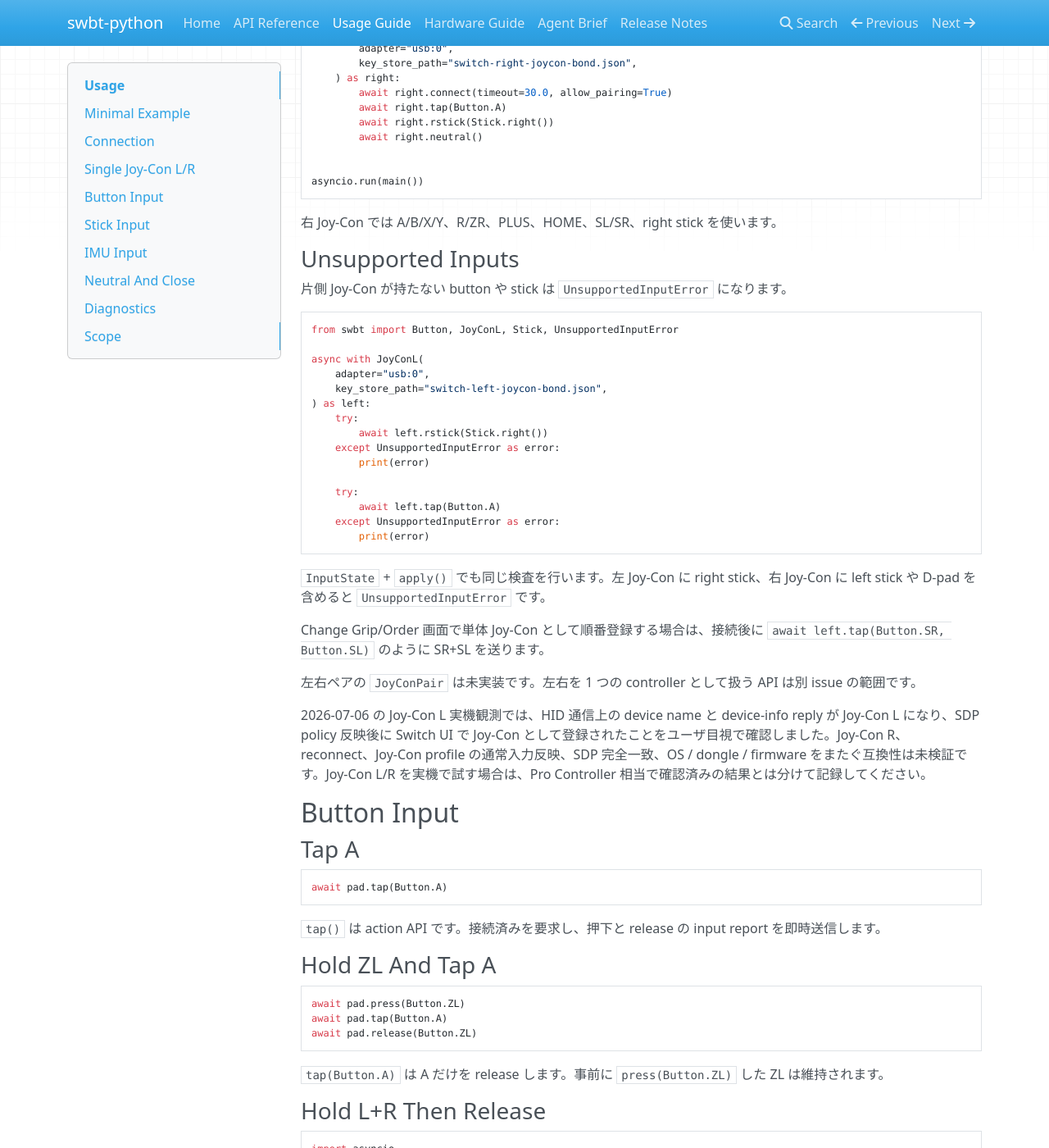
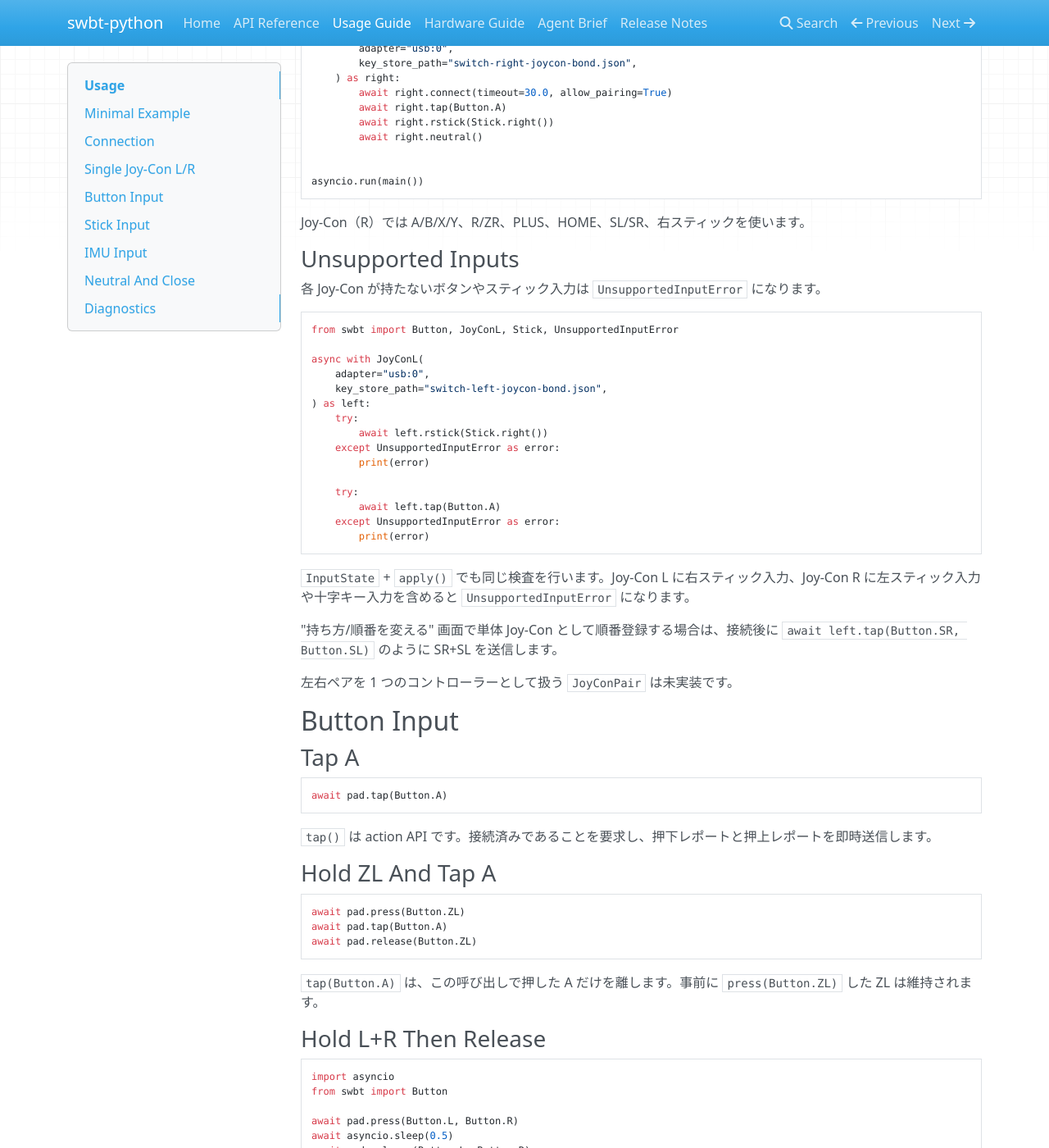
Before and after one commit to niart120/swbt-python, an MkDocs documentation site: the page built from docs/usage.md, in a window 1280 px wide and 1400 px high, scrolled down 2830 px. Shown: the whole window at 82% size. Built offline with MkDocs 1.6.1, drawn with Linux system fonts in a browser that asks for light colours; nearby versions of some CDN libraries; some of the changed text lies outside the part shown.

Commit message:
docs(usage): 利用例の文言を用語辞書に合わせる

````diff
--- a/docs/usage.md
+++ b/docs/usage.md
@@ -1,10 +1,10 @@
 # Usage
 
-目的別の利用例です。API の引数と例外は `docs/api.md`、実機条件は `docs/hardware.md` にあります。実機接続には専用 USB Bluetooth dongle、Bumble、対象機器側の pairing / reconnect 操作が必要です。
+目的別の利用例です。API の引数と例外は `docs/api.md`、実機での検証条件は `docs/hardware.md` にあります。実機接続には専用 USB Bluetooth ドングル、Bumble、対象機器側のペアリングまたは再接続操作が必要です。
 
 ## Minimal Example
 
-初回実行では `allow_pairing=True` を付け、対象機器を controller pairing / search 画面に置きます。
+初回実行では `allow_pairing=True` を指定し、対象機器をコントローラー接続画面に置きます。
 
 ```python
 import asyncio
@@ -24,7 +24,7 @@
 asyncio.run(main())
 ```
 
-`async with` は終了時に `close(neutral=True)` 相当で閉じます。`neutral()` は state update API であり、即時送信を保証しません。接続中は後続の periodic report で反映されます。
+`async with` の終了時には、`close(neutral=True)` 相当の処理が自動で実行されます。`neutral()` は入力状態をニュートラルに戻す state update API です。即時送信は保証せず、接続中の後続の入力レポートで反映されます。
 
 ## Connection
 
@@ -38,7 +38,7 @@
     await pad.connect(timeout=30.0, allow_pairing=True)
 ```
 
-`connect()` は保存済み bond があれば reconnect を先に試します。bond がない場合、`allow_pairing=True` のときだけ pairing へ進みます。
+`connect()` は保存済みペアリング情報があれば `reconnect()` を先に試します。保存済みペアリング情報がない場合は、`allow_pairing=True` のときだけペアリングへ進みます。
 
 ### Pairing Only
 
@@ -50,7 +50,7 @@
     await pad.pair(timeout=30.0)
 ```
 
-`pair()` は対象機器が controller pairing / search 画面にいるときだけ使います。
+`pair()` は初回ペアリング用です。対象機器をコントローラー接続画面に置いてから呼び出します。
 
 ### Reconnect Only
 
@@ -62,7 +62,7 @@
     await pad.reconnect(timeout=10.0)
 ```
 
-`reconnect()` は key store に current bonded peer が 1 件ある状態だけを扱います。pairing fallback はしません。
+`reconnect()` は key store に保存済みペアリング情報が 1 件だけある場合に、その情報で再接続を試みます。ペアリングには進みません。
 
 ### Handling Result Values
 
@@ -86,7 +86,7 @@
         print("pairing is required")
 ```
 
-`try_connect()` / `try_reconnect()` は接続戦略の結果を `ConnectionResult` で返します。key store の形式不一致や複数 current peers は `InvalidKeyStoreError` として扱います。
+`try_connect()` / `try_reconnect()` は接続結果を `ConnectionResult` で返します。key store の形式不一致や、現在の再接続候補が複数ある状態は `InvalidKeyStoreError` として扱います。
 
 ### Separate Key Stores By Target Device And Profile
 
@@ -101,11 +101,11 @@
 )
 ```
 
-1 つの key store に複数の current peer を混ぜないでください。別の対象機器へ pairing したい場合は、対象機器ごとに別の `key_store_path` を使います。Pro Controller、Joy-Con L、Joy-Con R のように profile が違う場合も、同じ対象機器で key store を共有しません。
+1 つの key store に複数の保存済みペアリング情報を混ぜないでください。別の対象機器とペアリングする場合は、対象機器ごとに別の `key_store_path` を使います。Pro Controller、Joy-Con L、Joy-Con R のように profile が違う場合も、同じ対象機器で key store を共有しません。
 
 ## Single Joy-Con L/R
 
-単体 Joy-Con 相当の仮想デバイスは `JoyConL(...)` または `JoyConR(...)` で作ります。どちらも `SwitchGamepad` interface を満たし、`connect()`、`pair()`、`reconnect()`、入力 API、`close(neutral=True)` の契約は同じです。
+Joy-Con 相当の仮想デバイスは `JoyConL(...)` または `JoyConR(...)` で作成します。接続と入力の扱い方は `ProController` と同じです。
 
 ### Left Joy-Con
 
@@ -129,7 +129,7 @@
 asyncio.run(main())
 ```
 
-左 Joy-Con では D-pad、L/ZL、MINUS、CAPTURE、SL/SR、left stick を使います。
+Joy-Con（L）では十字キー、L/ZL、MINUS、CAPTURE、SL/SR、左スティックを使います。
 
 ### Right Joy-Con
 
@@ -152,11 +152,11 @@
 asyncio.run(main())
 ```
 
-右 Joy-Con では A/B/X/Y、R/ZR、PLUS、HOME、SL/SR、right stick を使います。
+Joy-Con（R）では A/B/X/Y、R/ZR、PLUS、HOME、SL/SR、右スティックを使います。
 
 ### Unsupported Inputs
 
-片側 Joy-Con が持たない button や stick は `UnsupportedInputError` になります。
+各 Joy-Con が持たないボタンやスティック入力は `UnsupportedInputError` になります。
 
 ```python
 from swbt import Button, JoyConL, Stick, UnsupportedInputError
@@ -176,13 +176,11 @@
         print(error)
 ```
 
-`InputState` + `apply()` でも同じ検査を行います。左 Joy-Con に right stick、右 Joy-Con に left stick や D-pad を含めると `UnsupportedInputError` です。
+`InputState` + `apply()` でも同じ検査を行います。Joy-Con L に右スティック入力、Joy-Con R に左スティック入力や十字キー入力を含めると `UnsupportedInputError` になります。
 
-Change Grip/Order 画面で単体 Joy-Con として順番登録する場合は、接続後に `await left.tap(Button.SR, Button.SL)` のように SR+SL を送ります。
+"持ち方/順番を変える" 画面で単体 Joy-Con として順番登録する場合は、接続後に `await left.tap(Button.SR, Button.SL)` のように SR+SL を送信します。
 
-左右ペアの `JoyConPair` は未実装です。左右を 1 つの controller として扱う API は別 issue の範囲です。
-
-2026-07-06 の Joy-Con L 実機観測では、HID 通信上の device name と device-info reply が Joy-Con L になり、SDP policy 反映後に Switch UI で Joy-Con として登録されたことをユーザ目視で確認しました。Joy-Con R、reconnect、Joy-Con profile の通常入力反映、SDP 完全一致、OS / dongle / firmware をまたぐ互換性は未検証です。Joy-Con L/R を実機で試す場合は、Pro Controller 相当で確認済みの結果とは分けて記録してください。
+左右ペアを 1 つのコントローラーとして扱う `JoyConPair` は未実装です。
 
 ## Button Input
 
@@ -192,7 +190,7 @@
 await pad.tap(Button.A)
 ```
 
-`tap()` は action API です。接続済みを要求し、押下と release の input report を即時送信します。
+`tap()` は action API です。接続済みであることを要求し、押下レポートと押上レポートを即時送信します。
 
 ### Hold ZL And Tap A
 
@@ -202,7 +200,7 @@
 await pad.release(Button.ZL)
 ```
 
-`tap(Button.A)` は A だけを release します。事前に `press(Button.ZL)` した ZL は維持されます。
+`tap(Button.A)` は、この呼び出しで押した A だけを離します。事前に `press(Button.ZL)` した ZL は維持されます。
 
 ### Hold L+R Then Release
 
@@ -216,7 +214,7 @@
 await pad.neutral()
 ```
 
-`press()` / `release()` は state update API です。接続を要求せず、即時送信を保証しません。
+`press()` / `release()` は state update API です。接続済みであることを要求せず、即時送信も保証しません。
 
 ## Stick Input
 
@@ -229,7 +227,7 @@
 await pad.lstick(Stick.up(0.5))
 ```
 
-`lstick()` は left stick だけを置き換える state update API です。`Stick.up()` は全倒し、`Stick.up(0.5)` は半倒しです。
+`lstick()` は左スティック入力だけを置き換える state update API です。`Stick.up()` は全倒し、`Stick.up(0.5)` は半倒しです。
 
 ### Tilt The Right Stick
 
@@ -239,7 +237,7 @@
 await pad.rstick(Stick.right())
 ```
 
-`rstick()` は right stick だけを置き換えます。
+`rstick()` は右スティック入力だけを置き換える state update API です。
 
 ### Arbitrary Stick Coordinates
 
@@ -253,14 +251,14 @@
 
 ### Press B And Tilt The Left Stick
 
-複数の state update API 呼び出しは、同一 HID report に入る保証はありません。
+複数の state update API 呼び出しは、同じ HID レポートに入る保証はありません。
 
 ```python
 await pad.press(Button.B)
 await pad.lstick(Stick.up())
 ```
 
-完全同時入力が必要な場合は、complete `InputState` を作って `apply()` します。
+完全同時入力が必要な場合は、構築済みの `InputState` を作って `apply()` に渡します。
 
 ```python
 from swbt import Button, InputState, Stick
@@ -283,7 +281,7 @@
 await pad.imu(IMUFrame.gyro(100, 0, 0))
 ```
 
-`imu()` は IMU だけを置き換える state update API です。`imu(frame)` は 3 frame すべてに同じ値を設定します。即時送信を保証しません。
+`imu()` は IMU 入力だけを置き換える state update API です。`imu(frame)` は 3 つの IMU frame すべてに同じ値を設定します。即時送信は保証しません。
 
 ### Set Accel And Gyro In One Frame
 
@@ -294,7 +292,7 @@
 await pad.imu(frame)
 ```
 
-`IMUFrame.accel(0, 0, 4096).with_gyro(100, 0, 0)` は accel を設定した frame に gyro を追加します。`IMUFrame.raw(accel=(0, 0, 4096), gyro=(100, 0, 0))` と同じ値です。
+`IMUFrame.accel(0, 0, 4096).with_gyro(100, 0, 0)` は、加速度を設定した frame にジャイロを追加します。`IMUFrame.raw(accel=(0, 0, 4096), gyro=(100, 0, 0))` と同じ値です。
 
 ### Three IMU Frames
 
@@ -308,7 +306,7 @@
 )
 ```
 
-3 frame を渡した場合は順に設定します。0 個、2 個、4 個以上、`IMUFrame` 以外は `InvalidInputError` です。
+3 つの IMU frame を渡した場合は順に設定します。0 個、2 個、4 個以上、または `IMUFrame` 以外を渡すと `InvalidInputError` になります。
 
 ### Complete State With Button, Stick, And IMU
 
@@ -325,7 +323,7 @@
 await pad.apply(state)
 ```
 
-`with_accel((0, 0, 4096))` と `with_gyro((100, 0, 0))` は 1 sample を 3 frame すべてに複製します。3 sample を渡すと、各 frame の accel または gyro を順に置き換えます。button、stick、IMU を同じ complete state として扱いたい場合は `InputState` + `apply()` を使います。
+`with_accel((0, 0, 4096))` と `with_gyro((100, 0, 0))` は 1 sample を 3 つの IMU frame すべてに複製します。3 sample を渡すと、各 frame の加速度またはジャイロを順に置き換えます。ボタン、スティック、IMU を同じ入力状態として扱う場合は `InputState` + `apply()` を使います。
 
 ## Neutral And Close
 
@@ -333,13 +331,13 @@
 await pad.neutral()
 ```
 
-`neutral()` は local state を neutral に戻します。即時送信を保証しません。
+`neutral()` は現在の入力状態をニュートラルに戻します。即時送信は保証しません。
 
 ```python
 await pad.close(neutral=True)
 ```
 
-`close(neutral=True)` は接続中なら trailing neutral を試みてから transport を閉じます。`async with` の scope 終了時に同じ処理が走るため、scope の最後で重ねて呼ぶ必要はありません。
+`close(neutral=True)` は接続中なら終了前のニュートラル入力を試みてから transport を閉じます。`async with` の scope 終了時に同じ処理が実行されるため、scope の最後で重ねて呼ぶ必要はありません。
 
 ## Diagnostics
 
@@ -358,8 +356,4 @@
         print(status.connection_state)
 ```
 
-`DiagnosticsConfig(trace_writer=trace)` は JSON Lines trace を出します。`pad.status()` は connection state、report counter、last subcommand、raw rumble、last error を返します。
-
-## Scope
-
-初期 public API には duration 付き保持入力、入力列 runner、公開の現在入力送信 API、fluent builder API はありません。入力列や macro runner が必要になった場合は、利用者側で `asyncio` と公開 API を組み合わせてください。
+`DiagnosticsConfig(trace_writer=trace)` は JSON Lines trace を出力します。`pad.status()` は接続状態、レポートカウンター、最後に処理した subcommand、raw rumble、最後のエラーを返します。
````
Also changed, not shown: docs/api.md (+2 -2 lines), tmp/wording-cleanup.md (+2 -2 lines).
